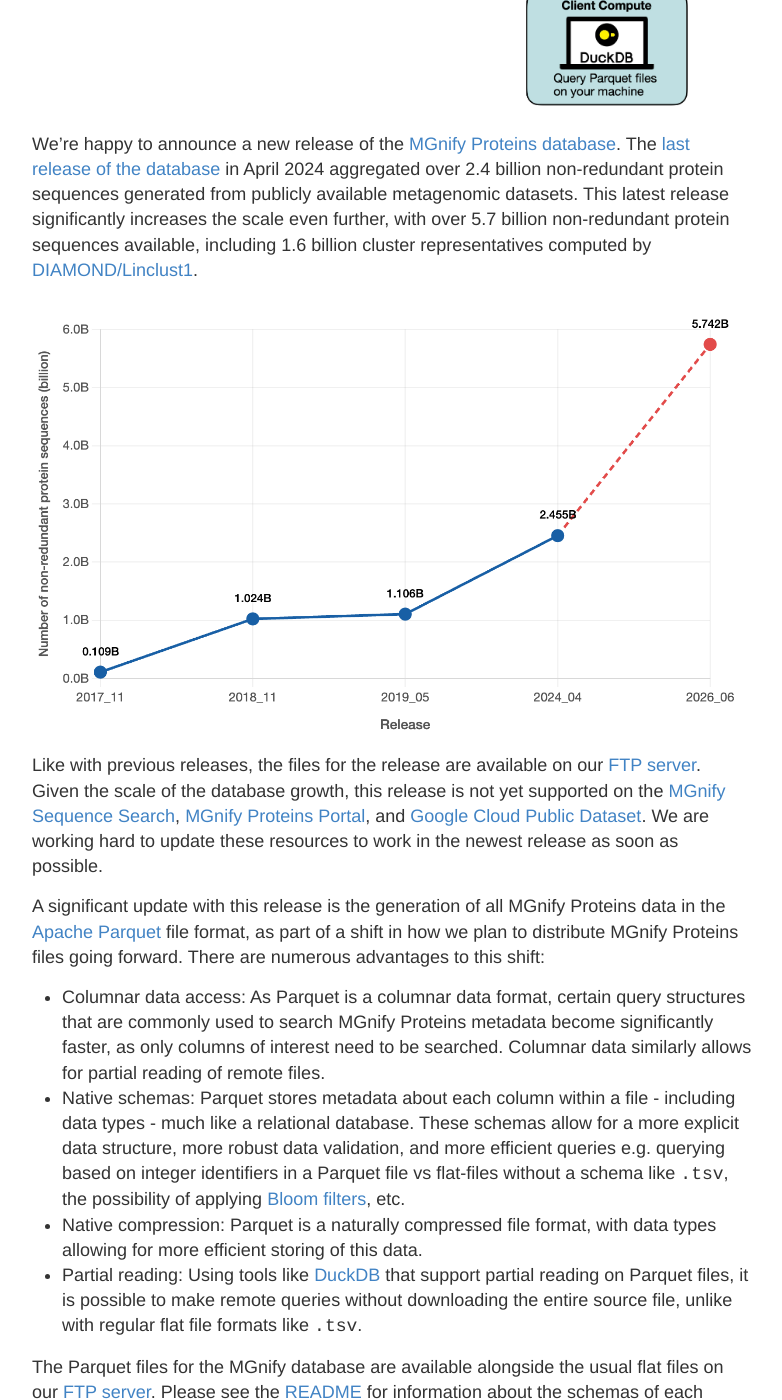
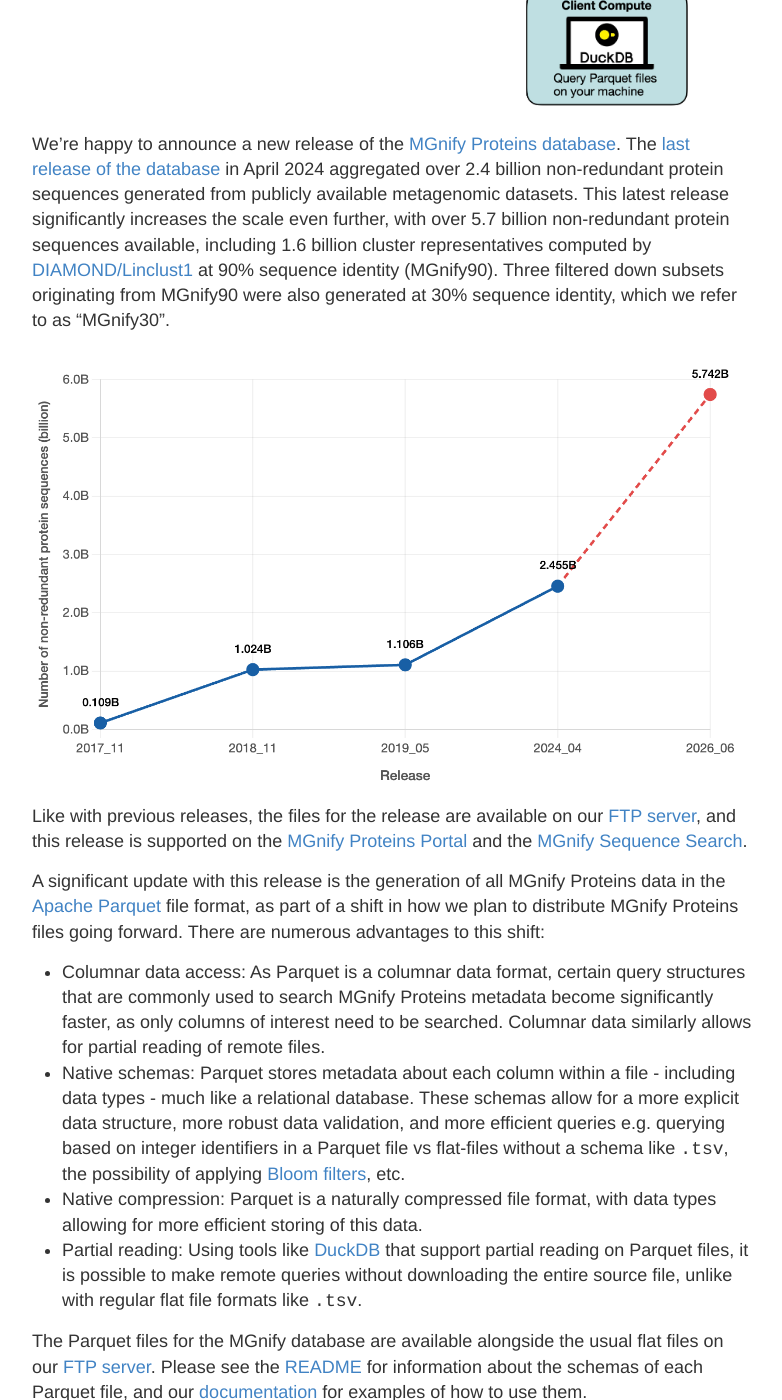
Before and after one commit to EBI-Metagenomics/blog, a Jekyll site: the page built from _posts/2026-05-07-MGnify-Proteins-Release.md, in a window 1280 px wide and 1400 px high, scrolled down 853 px. Shown: the whole window, without its empty margins (248-1030 px from the left). Built offline with Jekyll 4.4.1, drawn with Linux system fonts in a browser that asks for light colours.

Commit message:
add MGnify30 reference

```diff
--- a/_posts/2026-05-07-MGnify-Proteins-Release.md
+++ b/_posts/2026-05-07-MGnify-Proteins-Release.md
@@ -9,13 +9,13 @@
 ---
 ![MGnify Proteins Schematic]({{site.baseurl}}/assets/media/images/posts/mgnify-proteins-schematic.png)
 
-We're happy to announce a new release of the [MGnify Proteins database](https://www.ebi.ac.uk/metagenomics/proteins/). The [last release of the database](https://ftp.ebi.ac.uk/pub/databases/metagenomics/peptide_database/2024_04/) in April 2024 aggregated over 2.4 billion non-redundant protein sequences generated from publicly available metagenomic datasets. This latest release significantly increases the scale even further, with over 5.7 billion non-redundant protein sequences available, including 1.6 billion cluster representatives computed by [DIAMOND/Linclust](https://github.com/bbuchfink/diamond)[^1].
+We're happy to announce a new release of the [MGnify Proteins database](https://www.ebi.ac.uk/metagenomics/proteins/). The [last release of the database](https://ftp.ebi.ac.uk/pub/databases/metagenomics/peptide_database/2024_04/) in April 2024 aggregated over 2.4 billion non-redundant protein sequences generated from publicly available metagenomic datasets. This latest release significantly increases the scale even further, with over 5.7 billion non-redundant protein sequences available, including 1.6 billion cluster representatives computed by [DIAMOND/Linclust](https://github.com/bbuchfink/diamond)[^1] at 90% sequence identity (MGnify90). Three filtered down subsets originating from MGnify90 were also generated at 30% sequence identity, which we refer to as "MGnify30".
 
 <figure>
-    <img src="{{site.baseurl}}/assets/media/images/posts/mgnify-proteins-growth-2026.png" alt="MGnify Proteins growth as of 2026" style="width:100%;" id="fig-dataflow"/>
+    <img src="{{site.baseurl}}/assets/media/images/posts/mgnify-proteins-growth-2026.png" alt="MGnify Proteins growth as of June 2026" style="width:100%;" id="fig-dataflow"/>
 </figure>
 
-Like with previous releases, the files for the release are available on our [FTP server](https://ftp.ebi.ac.uk/pub/databases/metagenomics/peptide_database/2026_05/). Given the scale of the database growth, this release is not yet supported on the [MGnify Sequence Search](https://www.ebi.ac.uk/metagenomics/sequence-search/search/phmmer), [MGnify Proteins Portal](https://www.ebi.ac.uk/metagenomics/proteins/), and [Google Cloud Public Dataset](https://docs.mgnify.org/src/docs/mgnify-proteins-big-query.html). We are working hard to update these resources to work in the newest release as soon as possible.
+Like with previous releases, the files for the release are available on our [FTP server](https://ftp.ebi.ac.uk/pub/databases/metagenomics/peptide_database/2026_06/), and this release is supported on the [MGnify Proteins Portal](https://www.ebi.ac.uk/metagenomics/proteins/) and the [MGnify Sequence Search](https://www.ebi.ac.uk/metagenomics/sequence-search/search/phmmer).
 
 A significant update with this release is the generation of all MGnify Proteins data in the [Apache Parquet](https://parquet.apache.org/) file format, as part of a shift in how we plan to distribute MGnify Proteins files going forward. There are numerous advantages to this shift:
 
```
